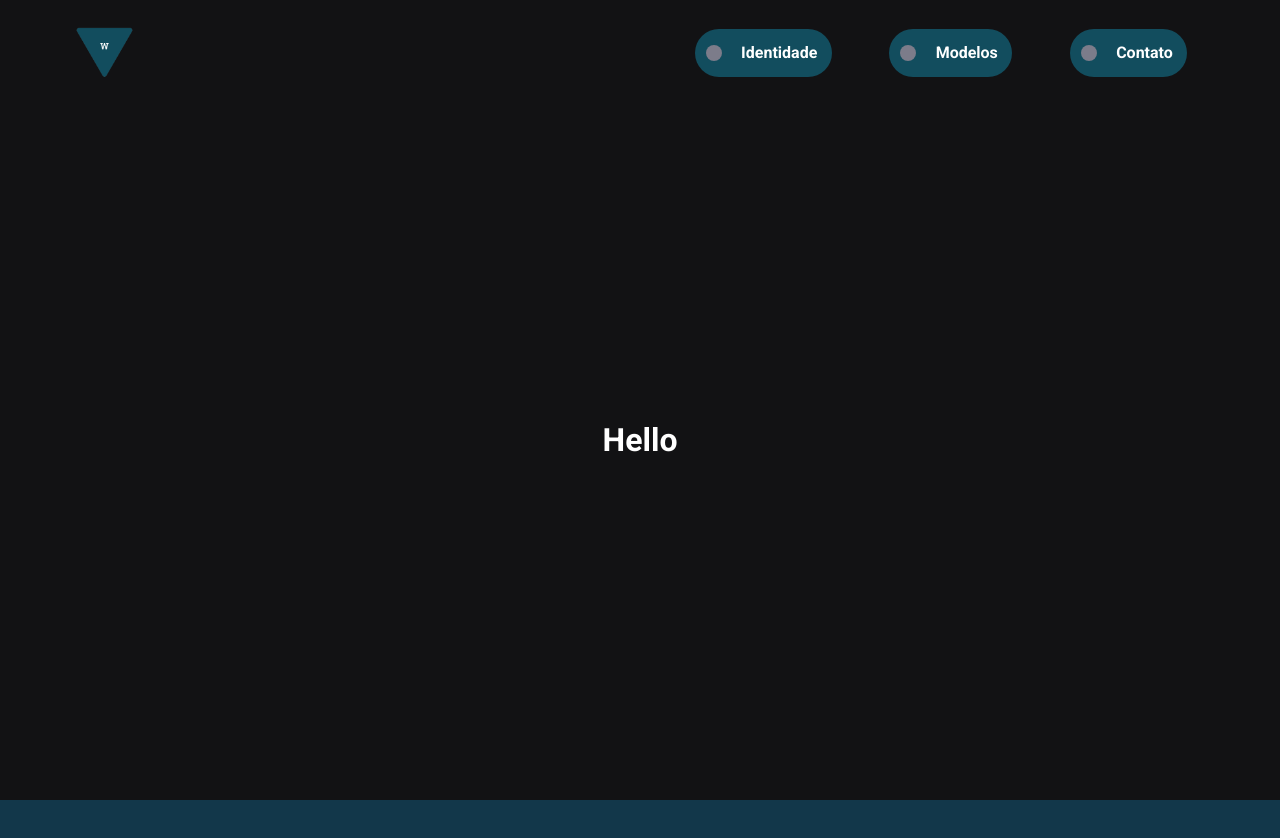
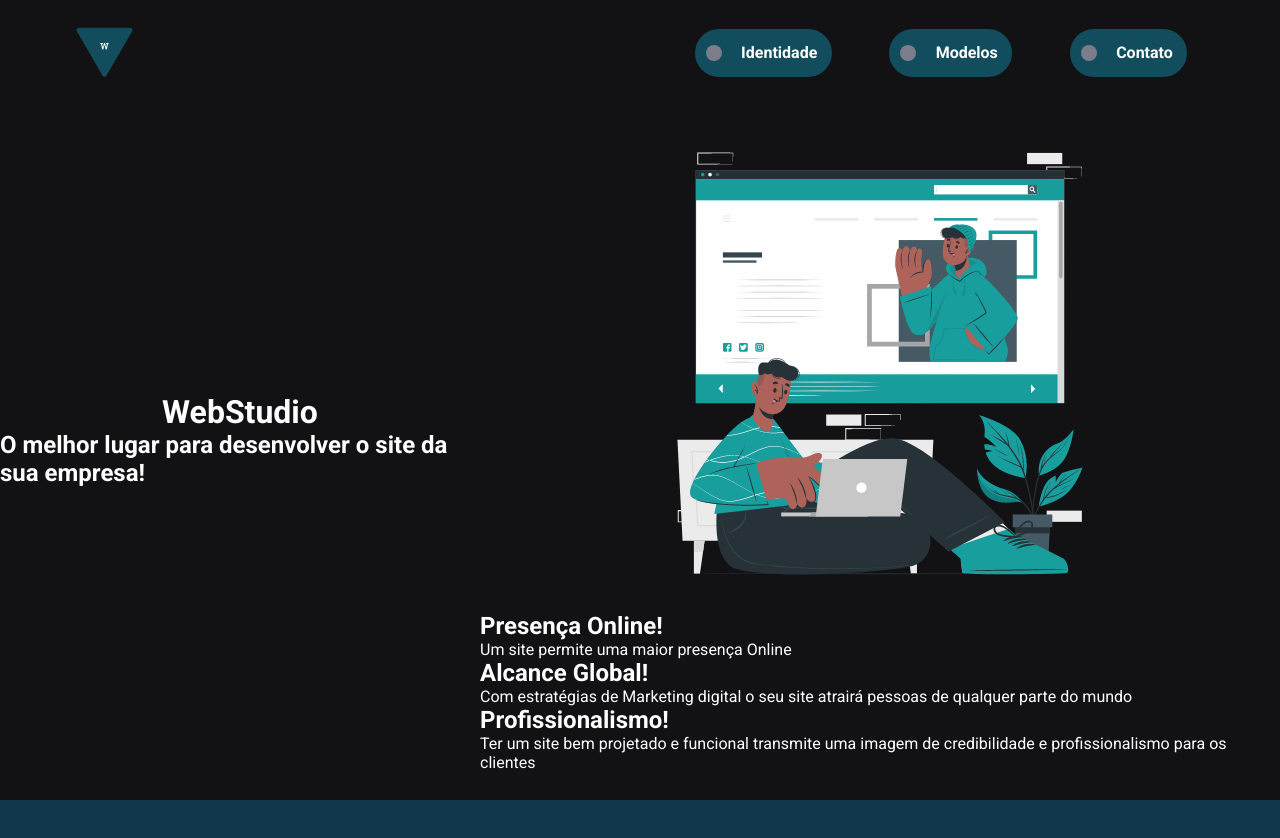
Before and after one commit to abraao0liveira/WebStudio, a React (Vite) app: page / in a window 1280 px wide. Shown: the top 838 px of the page. Built offline with nearby package versions, Linux system fonts and the light colour scheme.

Commit message:
update page01
index.jsx

```diff
--- a/src/components/page01/index.jsx
+++ b/src/components/page01/index.jsx
@@ -1,11 +1,36 @@
 import { Page01Container } from "./styles"
+import v from "../../assets/imgg.svg"
+import video from "../../assets/video.gif"
+
+
 
 export function Page01() {
   return (
     <Page01Container>
       <div className="page01">
-        <h1>Hello</h1>
+        <h1><strong>Web</strong>Studio</h1>
+        <h2>O melhor lugar para desenvolver o site da sua empresa!</h2>
       </div>
+
+      <section>
+      <div className="image">
+        <img src={video}alt="" />
+        </div>
+        <div id="banner" >
+          <div className="BannerInspiracao">
+            <h1>Presença Online!</h1>
+            <p>Um site permite uma maior presença Online</p>
+          </div>
+          <div className="BannerInspiracao">
+            <h1>Alcance Global!</h1>
+            <p>Com estratégias de Marketing digital o seu site atrairá pessoas de qualquer parte do mundo</p>
+          </div>
+          <div className="BannerInspiracao">
+            <h1>Profissionalismo!</h1>
+            <p>Ter um site bem projetado e funcional transmite uma imagem de credibilidade e profissionalismo para os clientes</p>
+          </div>
+        </div>
+      </section>
     </Page01Container>
   )
 }
```
